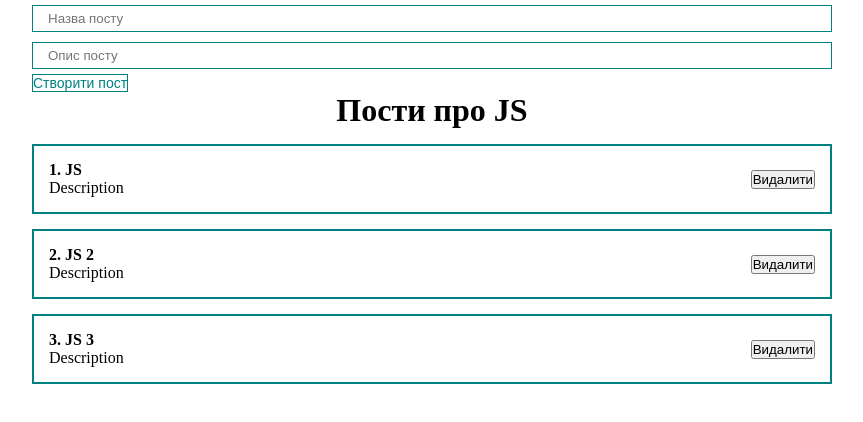
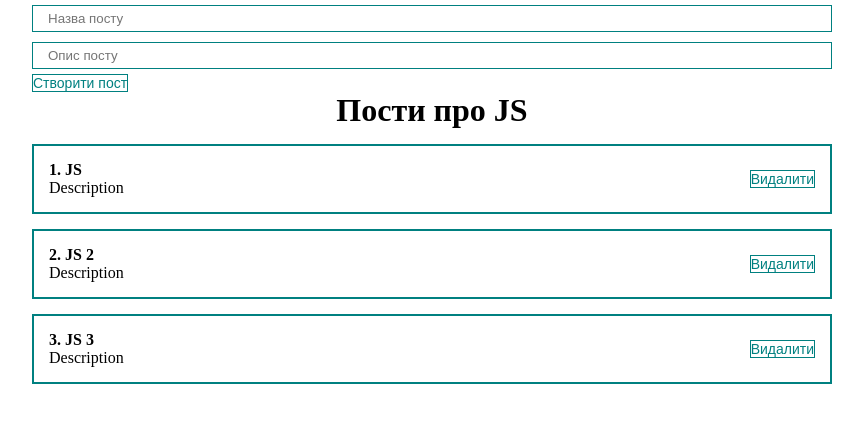
Before and after one commit to FifthLord/0.10-react-practice, a React (Create React App) app: page / in a window 1280 px wide. Shown: the top 422 px of the page, without its empty margins (208-1071 px from the left). Built offline with nearby package versions, Linux system fonts and the light colour scheme.

Commit message:
add delete post logic

```diff
--- a/src/App.js
+++ b/src/App.js
@@ -19,13 +19,18 @@ function App() {
    const createPost = (newPost) => {
       //*розгортаємо старі пости й додаємо туди новий об'єкт з новим ІД
       setPosts([...posts, newPost]);
+   };
+
+   //*отримуємо post з дочірнього компоненту
+   const removePost = (post) => {
+      setPosts(posts.filter(p => p.id !== post.id));
    }
 
 
    return (
       <div className="App">
          <PostForm create={createPost} />
-         <PostList posts={posts} title='Пости про JS' />
+         <PostList remove={removePost} posts={posts} title='Пости про JS' />
       </div>
    );
 }
--- a/src/components/PostItem.jsx
+++ b/src/components/PostItem.jsx
@@ -1,5 +1,6 @@
 import React from 'react';
 import '../styles/App.css'
+import MyButton from './UI/button/MyButton';
 
 const PostItem = (props) => {
    return (
@@ -11,7 +12,7 @@ const PostItem = (props) => {
             </div>
          </div>
          <div className="post__btn">
-            <button>Видалити</button>
+            <MyButton onClick={() => props.remove(props.post)} >Видалити</MyButton>
          </div>
       </div>
    );
--- a/src/components/PostList.jsx
+++ b/src/components/PostList.jsx
@@ -1,7 +1,7 @@
 import React from 'react';
 import PostItem from './PostItem';
 
-const PostList = ({ posts, title }) => {
+const PostList = ({ posts, title, remove }) => {
    return (
       <div>
          <h1 style={{ textAlign: 'center' }}>{title}</h1>
@@ -9,7 +9,7 @@ const PostList = ({ posts, title }) => {
          <ClassCounter /> */}
          {/* <PostItem post={ id: 1, title: "JS", body: 'Description'} /> */}
          {posts.map((post, index) =>
-            <PostItem number={index + 1} post={post} key={post.id} />
+            <PostItem remove={remove} number={index + 1} post={post} key={post.id} />
          )}
       </div>
    );
```
